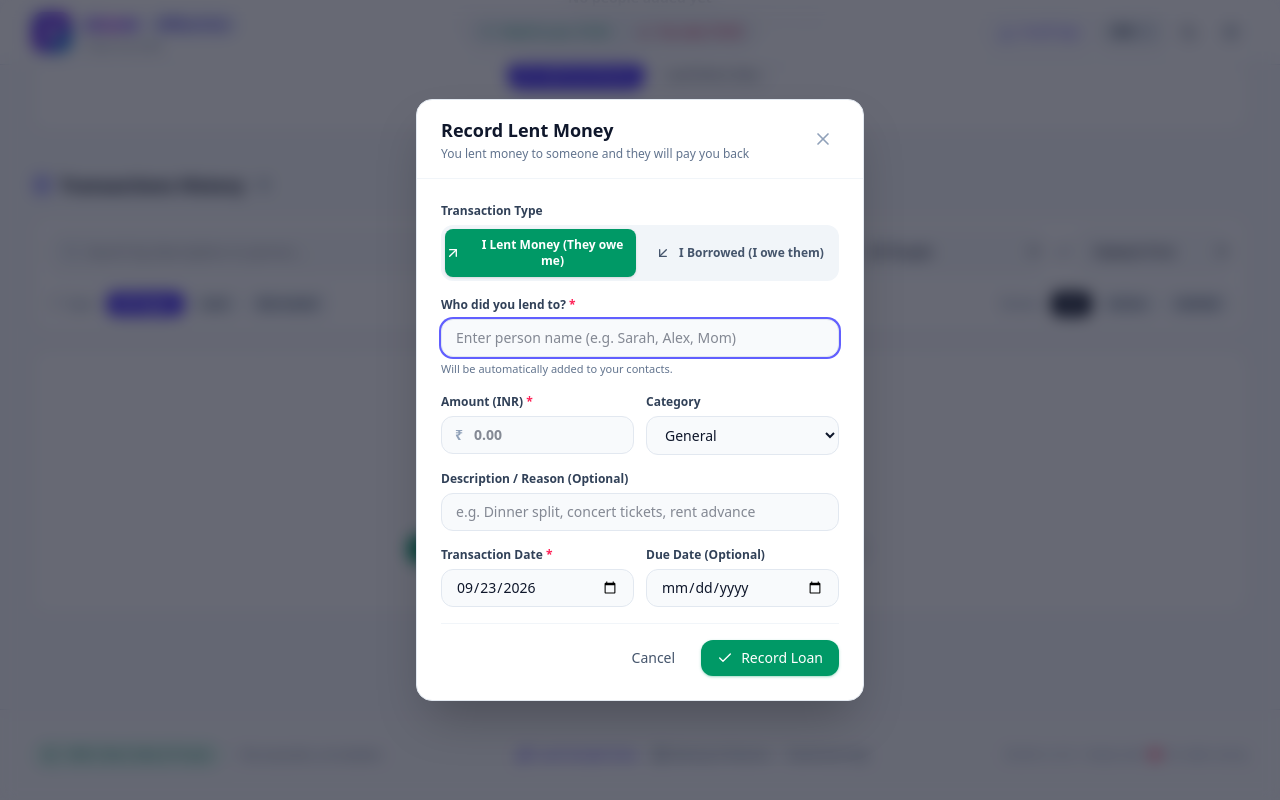
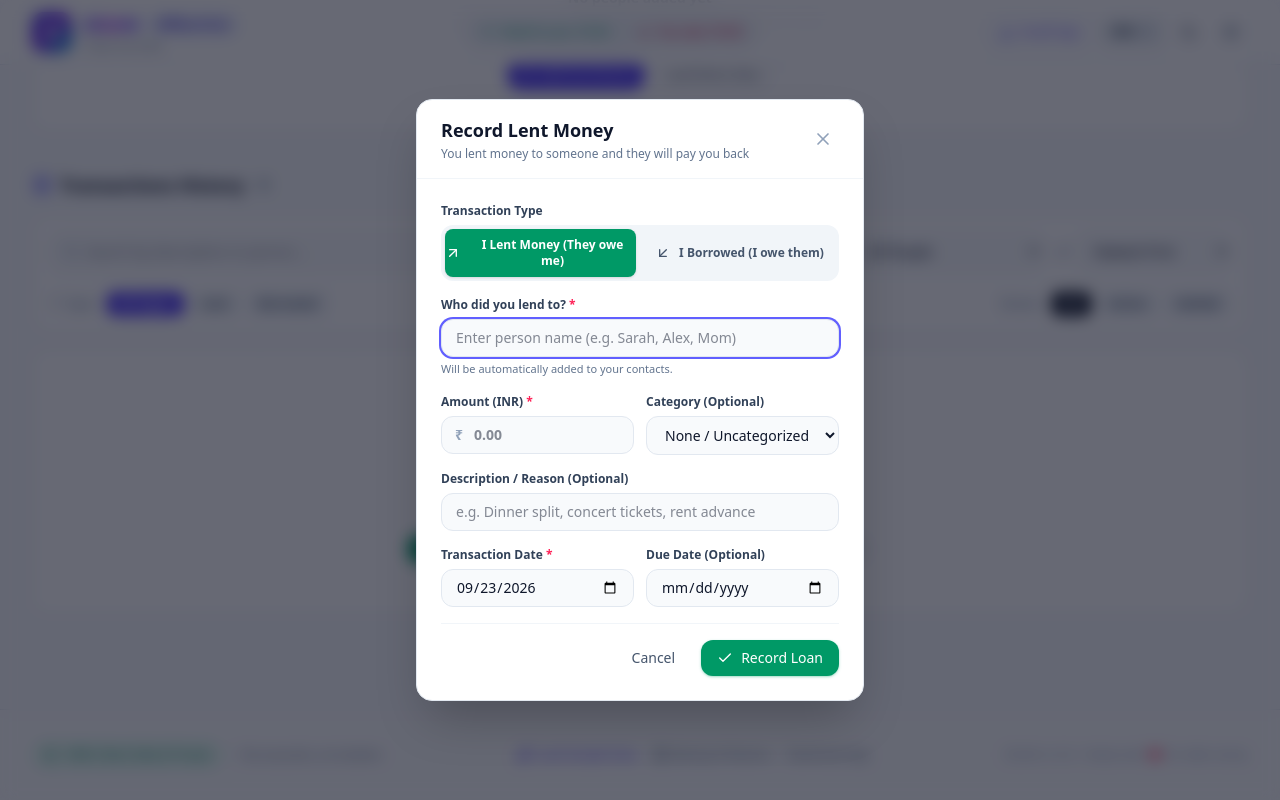
Before and after one commit to rkawper/ioum, a React (Vite) app: page / in a window 1280 px wide. Both pictures are taken after a click on the button "Record Loan (Lent)". Shown: the part 596-1396 px from the top of the page. Built offline with nearby package versions, Linux system fonts and the light colour scheme.

Commit message:
feat: make category field optional

```diff
--- a/src/components/modals/PersonDetailModal.tsx
+++ b/src/components/modals/PersonDetailModal.tsx
@@ -203,8 +203,12 @@ export const PersonDetailModal: React.FC<PersonDetailModalProps> = ({
                       </div>
                       <div className="text-xs text-slate-500 dark:text-slate-400 mt-0.5">
                         <span>{new Date(tx.date).toLocaleDateString()}</span>
-                        <span className="mx-1.5">•</span>
-                        <span>{tx.category}</span>
+                        {tx.category && (
+                          <>
+                            <span className="mx-1.5">•</span>
+                            <span>{tx.category}</span>
+                          </>
+                        )}
                       </div>
                     </div>
 
--- a/src/components/modals/TransactionModal.tsx
+++ b/src/components/modals/TransactionModal.tsx
@@ -43,7 +43,7 @@ export const TransactionModal: React.FC<TransactionModalProps> = ({
   const [amount, setAmount] = useState<string>('');
   const [date, setDate] = useState<string>('');
   const [dueDate, setDueDate] = useState<string>('');
-  const [category, setCategory] = useState<string>('General');
+  const [category, setCategory] = useState<string>('');
   const [description, setDescription] = useState<string>('');
   const [isSubmitting, setIsSubmitting] = useState<boolean>(false);
   const [error, setError] = useState<string | null>(null);
@@ -57,7 +57,7 @@ export const TransactionModal: React.FC<TransactionModalProps> = ({
       setAmount(transactionToEdit.amount.toString());
       setDate(transactionToEdit.date.split('T')[0]);
       setDueDate(transactionToEdit.dueDate || '');
-      setCategory(transactionToEdit.category || 'General');
+      setCategory(transactionToEdit.category || '');
       setDescription(transactionToEdit.description || '');
     } else {
       setType(initialType);
@@ -75,7 +75,7 @@ export const TransactionModal: React.FC<TransactionModalProps> = ({
       setAmount('');
       setDate(new Date().toISOString().split('T')[0]);
       setDueDate('');
-      setCategory('General');
+      setCategory('');
       setDescription('');
     }
     setError(null);
@@ -115,6 +115,7 @@ export const TransactionModal: React.FC<TransactionModalProps> = ({
       }
 
       const finalDesc = description.trim() || undefined;
+      const finalCategory = category.trim() || undefined;
 
       if (transactionToEdit) {
         await updateTransaction({
@@ -126,8 +127,8 @@ export const TransactionModal: React.FC<TransactionModalProps> = ({
             numAmount - (transactionToEdit.amount - transactionToEdit.remainingAmount),
           date: new Date(date).toISOString(),
           dueDate: dueDate ? dueDate : undefined,
-          category,
-          description: finalDesc || category || (type === 'LENT' ? 'Loan' : 'Borrowed'),
+          category: finalCategory,
+          description: finalDesc || finalCategory || (type === 'LENT' ? 'Loan' : 'Borrowed'),
         });
       } else {
         await addTransaction({
@@ -136,7 +137,7 @@ export const TransactionModal: React.FC<TransactionModalProps> = ({
           amount: numAmount,
           date: new Date(date).toISOString(),
           dueDate: dueDate ? dueDate : undefined,
-          category,
+          category: finalCategory,
           description: finalDesc,
         });
       }
@@ -293,13 +294,14 @@ export const TransactionModal: React.FC<TransactionModalProps> = ({
 
           <div>
             <label className="block text-xs font-semibold text-slate-700 dark:text-slate-300 mb-1.5">
-              Category
+              Category (Optional)
             </label>
             <select
               value={category}
               onChange={(e) => setCategory(e.target.value)}
               className="w-full px-3.5 py-2 rounded-xl bg-slate-50 dark:bg-slate-800/80 border border-slate-200 dark:border-slate-700 focus:outline-none focus:ring-2 focus:ring-indigo-500 text-sm text-slate-900 dark:text-white cursor-pointer"
             >
+              <option value="">None / Uncategorized</option>
               {CATEGORY_PRESETS.map((cat) => (
                 <option key={cat} value={cat}>
                   {cat}
--- a/src/components/transactions/TransactionItem.tsx
+++ b/src/components/transactions/TransactionItem.tsx
@@ -102,10 +102,14 @@ export const TransactionItem: React.FC<TransactionItemProps> = ({
               <Calendar className="w-3 h-3" />
               {formatDate(transaction.date)}
             </span>
-            <span>•</span>
-            <span className="px-2 py-0.5 rounded-md bg-slate-100 dark:bg-slate-800 text-[11px] font-medium text-slate-600 dark:text-slate-300">
-              {transaction.category}
-            </span>
+            {transaction.category && (
+              <>
+                <span>•</span>
+                <span className="px-2 py-0.5 rounded-md bg-slate-100 dark:bg-slate-800 text-[11px] font-medium text-slate-600 dark:text-slate-300">
+                  {transaction.category}
+                </span>
+              </>
+            )}
 
             {dueDateInfo && !isSettled && (
               <>
--- a/src/components/transactions/TransactionList.tsx
+++ b/src/components/transactions/TransactionList.tsx
@@ -70,7 +70,7 @@ export const TransactionList: React.FC<TransactionListProps> = ({
           const person = personMap.get(tx.personId);
           const personName = person ? person.name.toLowerCase() : '';
           const desc = (tx.description || '').toLowerCase();
-          const cat = tx.category.toLowerCase();
+          const cat = (tx.category || '').toLowerCase();
 
           if (!desc.includes(q) && !personName.includes(q) && !cat.includes(q)) {
             return false;
--- a/src/services/transaction/TransactionService.ts
+++ b/src/services/transaction/TransactionService.ts
@@ -7,7 +7,7 @@ export interface CreateTransactionDTO {
   amount: number;
   date: string;
   dueDate?: string;
-  category: string;
+  category?: string;
   description?: string;
 }
 
@@ -42,10 +42,11 @@ export class TransactionService {
     }
 
     const trimmedDesc = dto.description?.trim();
+    const trimmedCategory = dto.category?.trim();
     const finalDescription =
       trimmedDesc ||
-      (dto.category && dto.category !== 'General'
-        ? dto.category
+      (trimmedCategory && trimmedCategory !== 'General'
+        ? trimmedCategory
         : dto.type === 'LENT'
         ? 'Loan'
         : 'Borrowed');
@@ -59,7 +60,7 @@ export class TransactionService {
       remainingAmount: amount,
       date: dto.date || now,
       dueDate: dto.dueDate || undefined,
-      category: dto.category || 'General',
+      category: trimmedCategory || undefined,
       description: finalDescription,
       status: 'PENDING',
       settlements: [],
--- a/src/types/index.ts
+++ b/src/types/index.ts
@@ -18,7 +18,7 @@ export interface Transaction {
   remainingAmount: number;
   date: string; // ISO 8601
   dueDate?: string; // ISO 8601 YYYY-MM-DD
-  category: string;
+  category?: string;
   description?: string;
   status: TransactionStatus;
   settlements: Settlement[];
```
Also changed, not shown: 1 other file (tests, documents, lock files or other folders).
